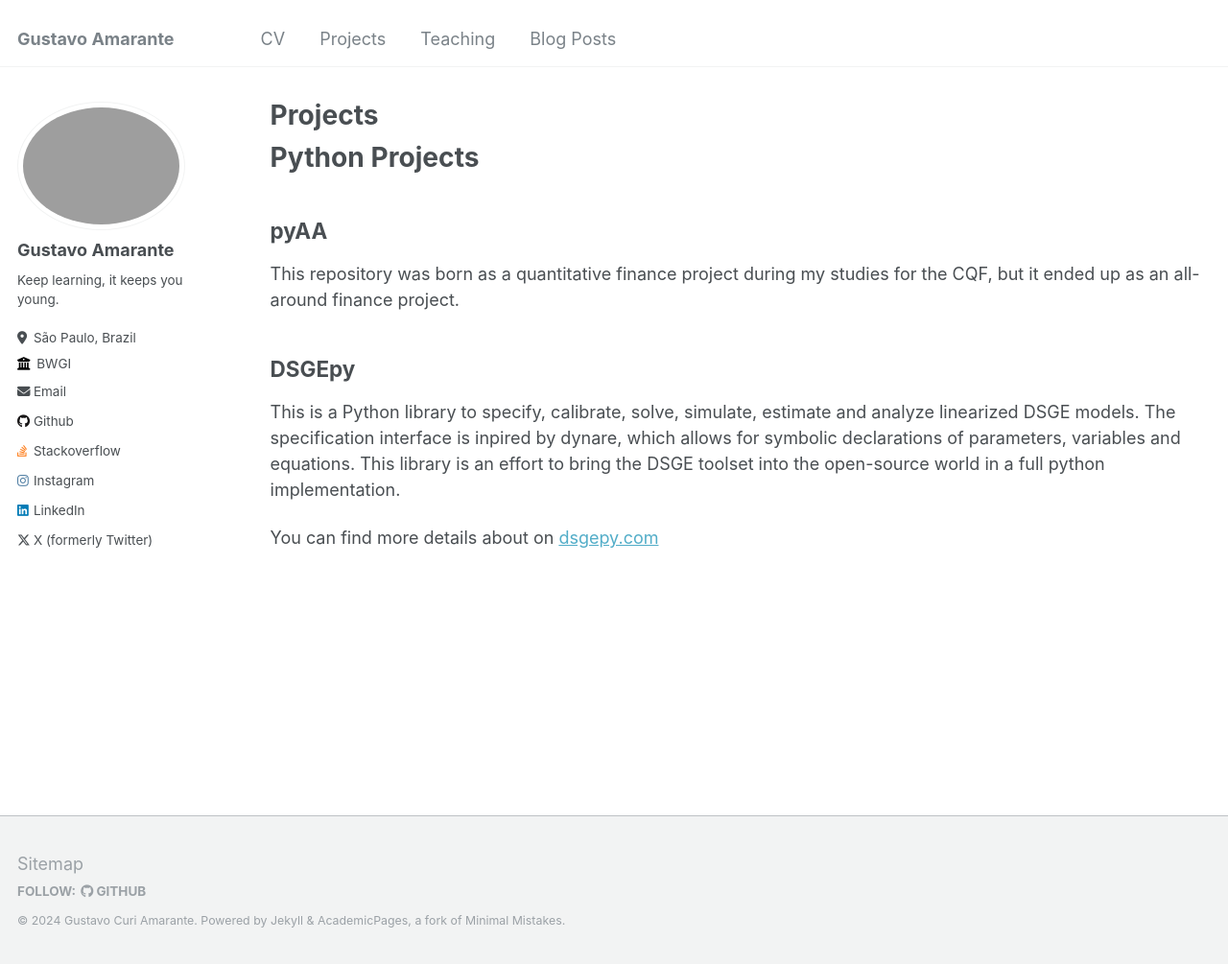
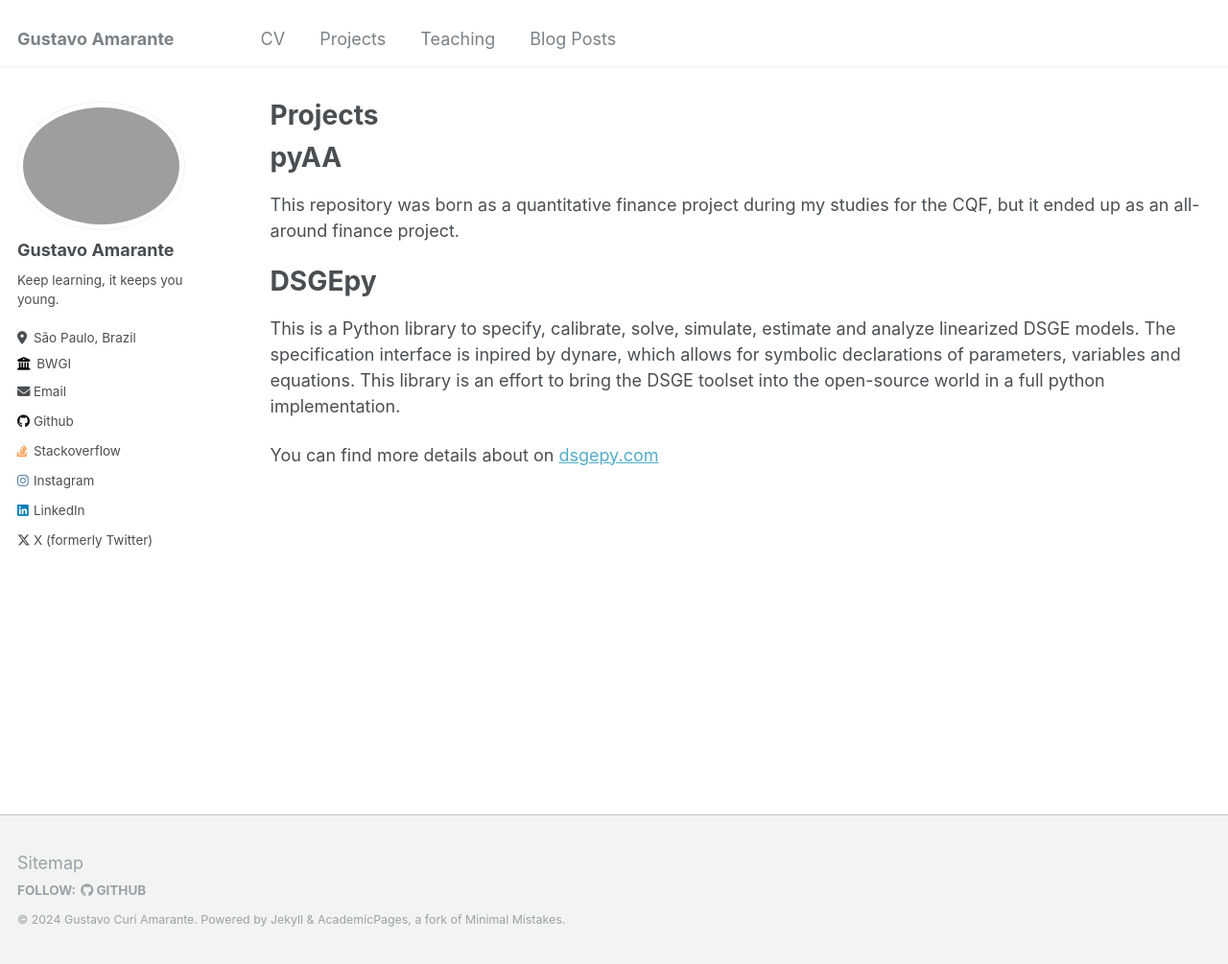
Before and after one commit to gusamarante/gusamarante, a Jekyll site: the page built from _pages/projects.md, in a window 1280 px wide and 1005 px high. Shown: the whole window at 96% size. Built offline with Jekyll 4.4.1, drawn with Linux system fonts in a browser that asks for light colours.

Commit message:
Update projects.md

```diff
--- a/_pages/projects.md
+++ b/_pages/projects.md
@@ -5,12 +5,11 @@ permalink: /projects/
 author_profile: true
 ---
 
-# Python Projects
-## pyAA
+# pyAA
 This repository was born as a quantitative finance project during my studies for the CQF, but it ended up as
 an all-around finance project.
 
-## DSGEpy
+# DSGEpy
 This is a Python library to specify, calibrate, solve, simulate, estimate and analyze linearized DSGE models.
 The specification interface is inpired by dynare, which allows for symbolic declarations of parameters,
 variables and equations. This library is an effort to bring the DSGE toolset into the open-source world in a
```
